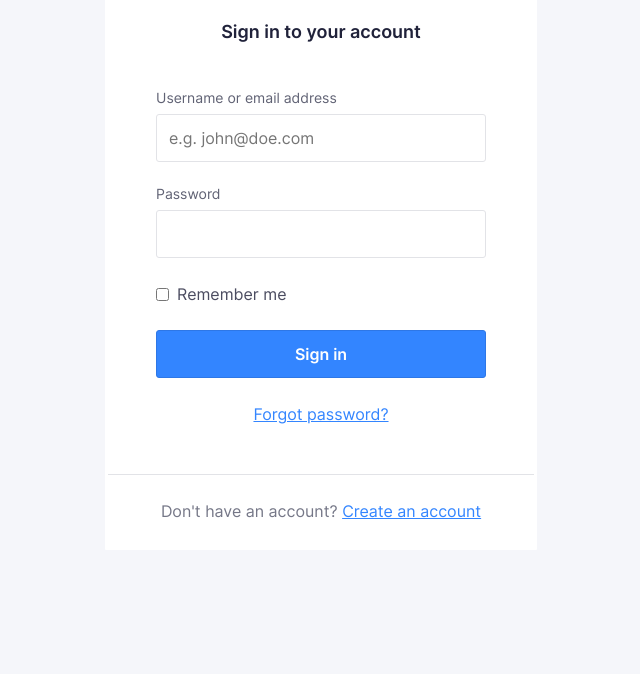
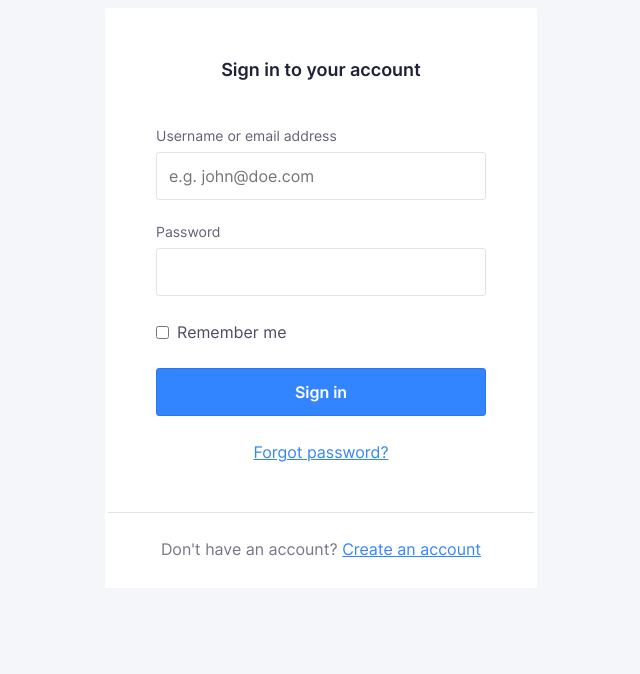
Before and after one commit to nmct-create3/login-form-design-VandeVeldeMelissa, a plain HTML site: page index.html in a window 1280 px wide. Shown: the part 126-800 px from the top of the page, without its empty margins (319-959 px from the left). Drawn offline with Linux system fonts and the light colour scheme.

Commit message:
centreren

```diff
--- a/css/screen.css
+++ b/css/screen.css
@@ -201,10 +201,18 @@ input {
 }
 
 .o-row--login {
-    /* stuff here to align the card */
+    height: 100vh; /* 1vh = 1% of browser screen height */
+    display: flex;
+    justify-content: center;
+    align-items: center;
 }
 
 /* size modifiers */
+
+.o-row {
+    padding-top: 24px;
+    padding-bottom: 24px;
+}
 
 .o-row--lg {
     padding-top: 48px;
--- a/index.html
+++ b/index.html
@@ -19,7 +19,7 @@
         <link rel="stylesheet" href="css/screen.css">
     </head>
     <body>
-        <section class="o-row o-row--lg o-row--body">
+        <section class="o-row o-row--body o-row--login">
             <div class="o-container u-max-width-xs">
                 <h1 class="c-logo">
                     <svg viewBox="0 0 119 24" xmlns="http://www.w3.org/2000/svg" class="c-logo__symbol">
```
